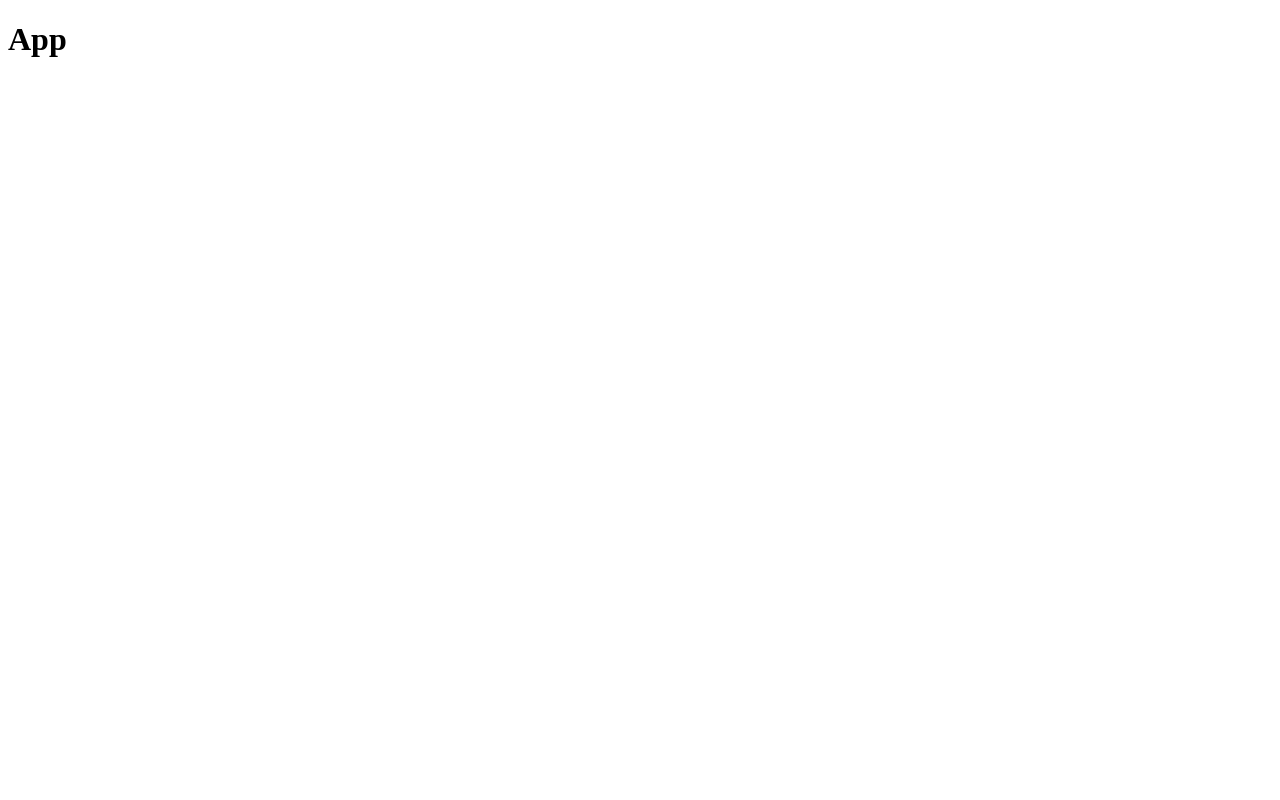
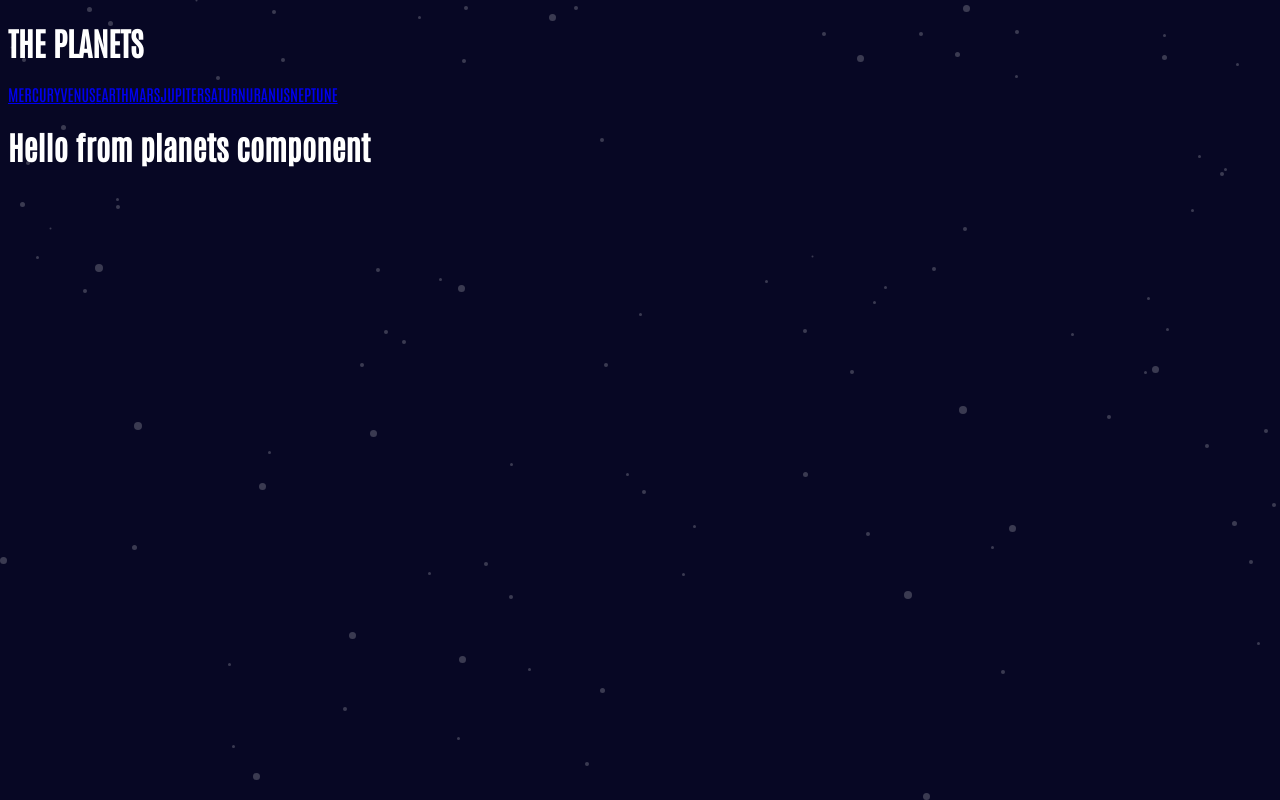
Before and after one commit to JaredBrown1/planet-facts, a React (Create React App) app: page / in a window 1280 px wide. Built offline with nearby package versions, Linux system fonts and the light colour scheme.

Commit message:
background image and svg working

```diff
--- a/package.json
+++ b/package.json
@@ -9,6 +9,7 @@
     "react": "^17.0.2",
     "react-dom": "^17.0.2",
     "react-scripts": "4.0.3",
+    "styled-components": "^5.3.0",
     "web-vitals": "^1.0.1"
   },
   "scripts": {
--- a/src/App.js
+++ b/src/App.js
@@ -1,9 +1,15 @@
 import React from "react";
+
+import NavBar from "./components/nav-bar/navBar";
+import Planet from "./components/planets/planets";
+
+import "./index.css";
 
 const App = () => {
 	return (
-		<div>
-			<h1>App</h1>
+		<div className="app">
+			<NavBar />
+			<Planet />
 		</div>
 	);
 };
--- /dev/null
+++ b/src/App.styles.js
@@ -0,0 +1 @@
+import styled from "styled-components";
--- /dev/null
+++ b/src/components/nav-bar/navBar.js
@@ -0,0 +1,24 @@
+import React from "react";
+
+const NavBar = () => {
+	return (
+		<div>
+			<div>
+				<h1>THE PLANETS</h1>
+			</div>
+
+			<div>
+				<a href="#">MERCURY</a>
+				<a href="#">VENUS</a>
+				<a href="#">EARTH</a>
+				<a href="#">MARS</a>
+				<a href="#">JUPITER</a>
+				<a href="#">SATURN</a>
+				<a href="#">URANUS</a>
+				<a href="#">NEPTUNE</a>
+			</div>
+		</div>
+	);
+};
+
+export default NavBar;
--- /dev/null
+++ b/src/components/planets/planets.js
@@ -0,0 +1,11 @@
+import React from "react";
+
+const Planet = () => {
+	return (
+		<div>
+			<h1>Hello from planets component</h1>
+		</div>
+	);
+};
+
+export default Planet;
--- /dev/null
+++ b/src/components/planets/planets.styles.js
@@ -0,0 +1 @@
+import styled from "styled-components";
--- /dev/null
+++ b/src/index.css
@@ -0,0 +1,6 @@
+body {
+	background-color: #070724;
+	background-image: url(./images/background-stars.svg);
+	color: #fff;
+	font-family: Antonio;
+}
```
Also changed, not shown: src/components/nav-bar/navBar.styles.js (added), src/data/data.json (renamed from assets/starter-code/data.json), src/images/background-stars.svg (added), 1 other file (tests, documents, lock files or other folders).
